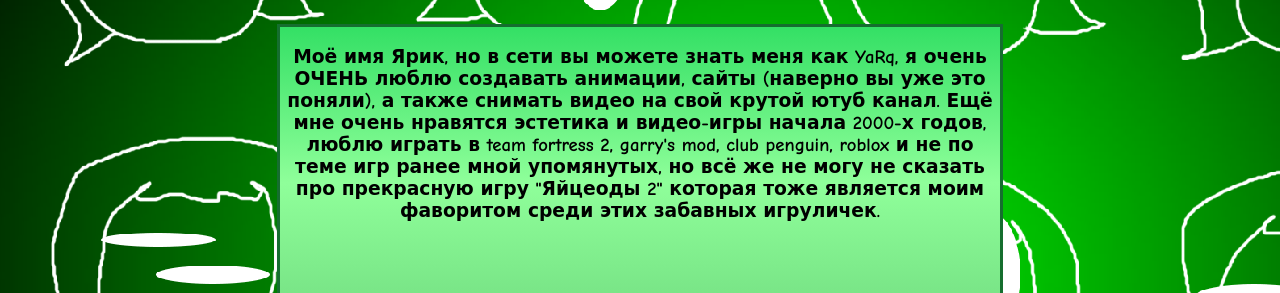
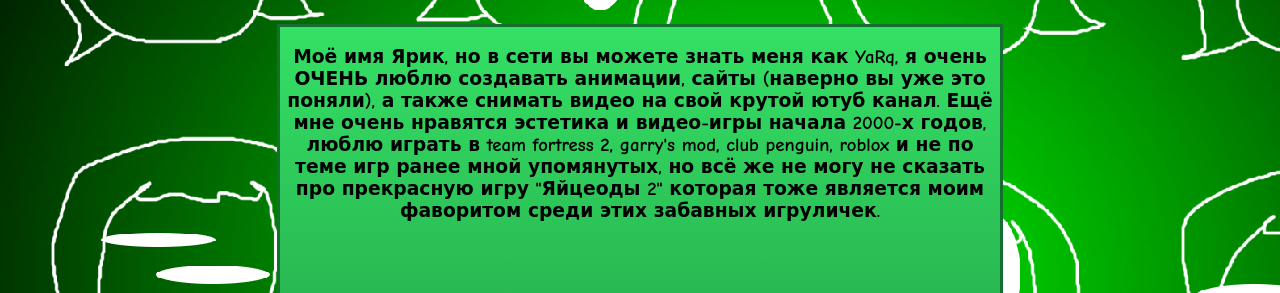
Before and after one commit to RqBruh/rqsstuff, a plain HTML site: page index.html in a window 1280 px wide. Shown: the part 183-476 px from the top of the page. Drawn offline with Linux system fonts and the light colour scheme.

Commit message:
Update style.css

```diff
--- a/style.css
+++ b/style.css
@@ -23,5 +23,5 @@
 border: 3px #156E2F solid;
 background: #156E2F;
 background: #34E065;
-background: linear-gradient(180deg, rgba(52, 224, 101, 1) 0%, rgba(143, 255, 154, 1) 20%, rgba(21, 110, 47, 1) 100%);
+background: linear-gradient(0deg,rgba(21, 110, 47, 1) 0%, rgba(52, 224, 101, 1) 100%);
 }
```
